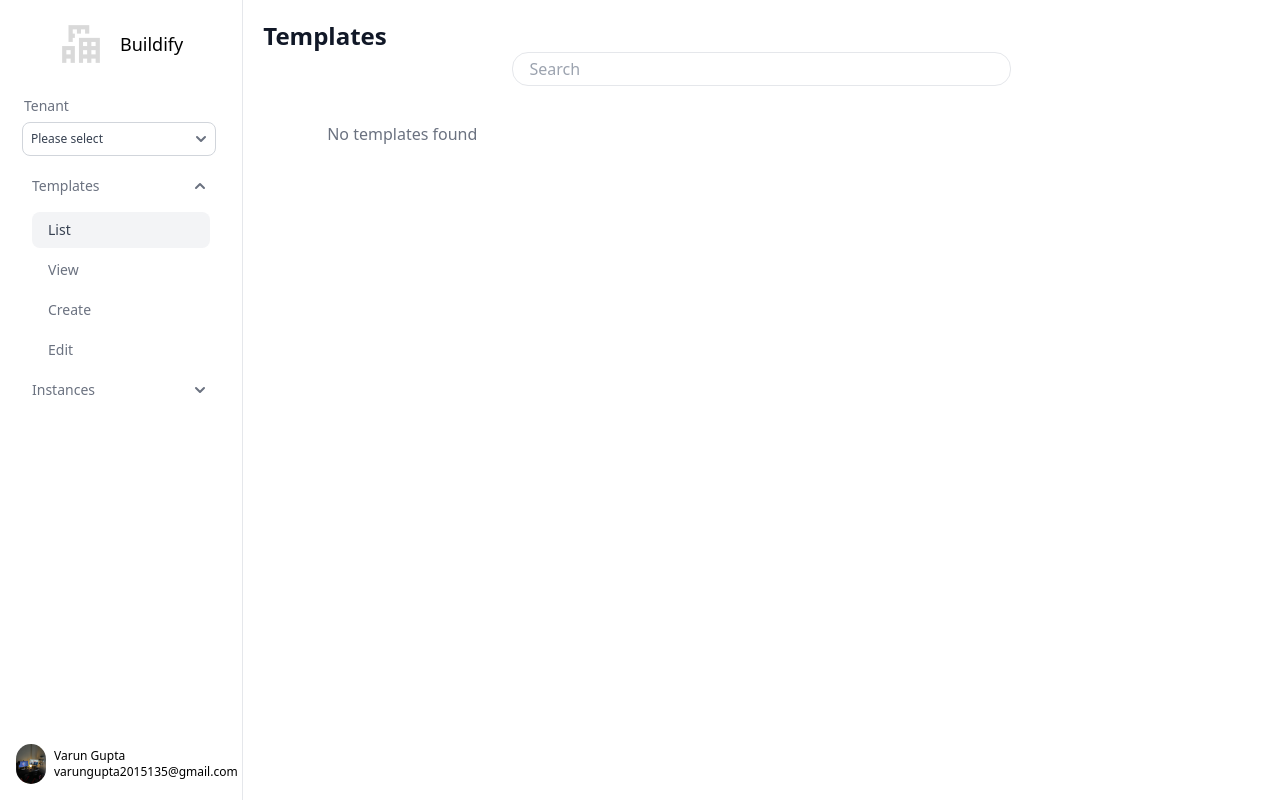
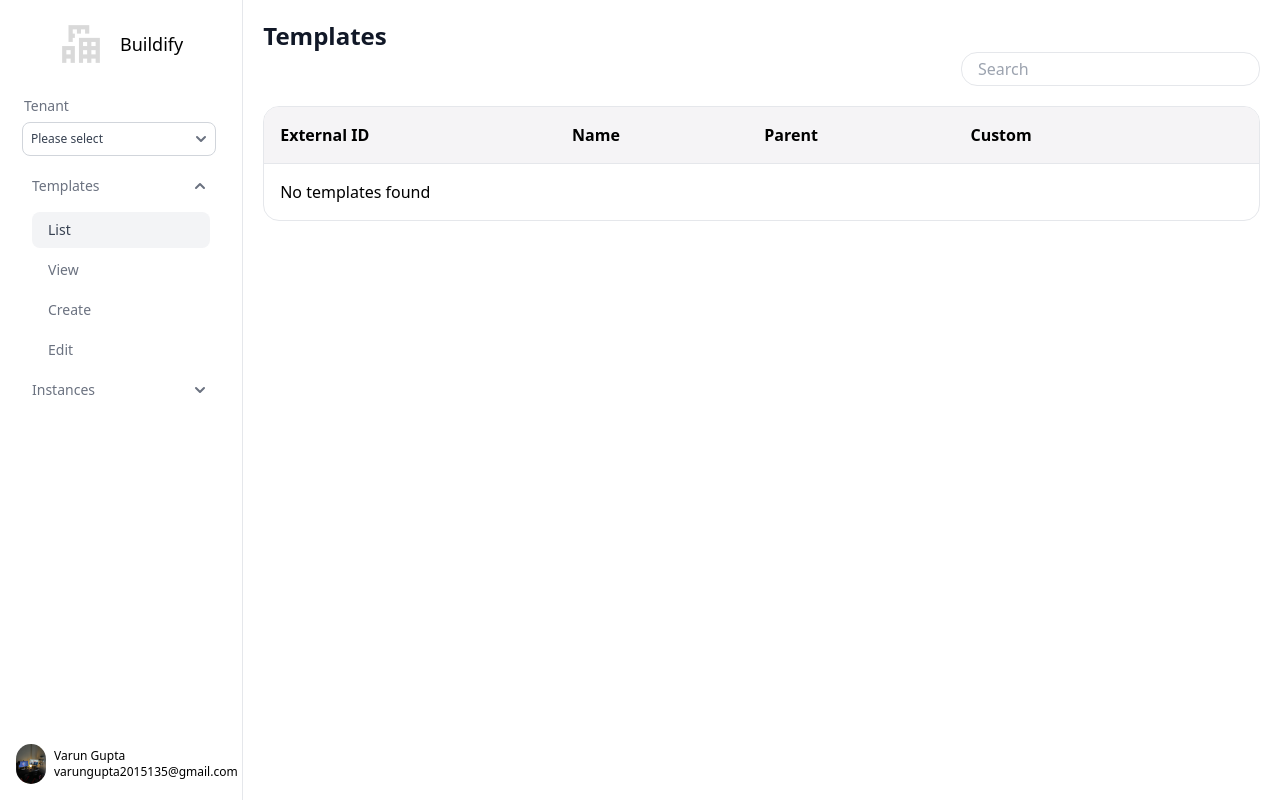
Before and after one commit to buildifyy/ui, a React (Vite) app: page /templates in a window 1280 px wide. Built offline with nearby package versions, Linux system fonts and the light colour scheme.

Commit message:
updated list view for templates

```diff
--- a/src/components/Template/TemplateList/TemplateList.tsx
+++ b/src/components/Template/TemplateList/TemplateList.tsx
@@ -1,8 +1,8 @@
-import { useEffect, useRef, useState } from "react";
-import { Header } from "../..";
-import { BasicInformation, CreateTemplateFormData } from "../../../models";
-import { FaAngleRight } from "react-icons/fa";
-import { Link } from "react-router-dom";
+import {useEffect, useRef, useState} from "react";
+import {Header} from "../..";
+import {BasicInformation, CreateTemplateFormData} from "../../../models";
+import {Link} from "react-router-dom";
+import {FaEye, FaBan, FaCheck} from "react-icons/fa6";
 
 export const TemplateList = () => {
     const [dataToRender, setDataToRender] = useState<BasicInformation[]>([]);
@@ -20,7 +20,7 @@ export const TemplateList = () => {
             : {};
         if (jsonData && jsonData.basicInformation) {
             const toAdd = [jsonData.basicInformation];
-      for (let i = 2; i <= 20; i++) {
+            for (let i = 2; i <= 40; i++) {
                 toAdd.push({
                     ...jsonData.basicInformation,
                     name: `Test Template ${i}`,
@@ -39,7 +39,8 @@ export const TemplateList = () => {
                 const filteredList = listCopy.filter(
                     (i) =>
                         i.externalId.toLowerCase().includes(searchText.toLowerCase()) ||
-            i.name.toLowerCase().includes(searchText.toLowerCase())
+                        i.name.toLowerCase().includes(searchText.toLowerCase()) ||
+                        i.parent.toLowerCase().includes(searchText.toLowerCase())
                 );
                 console.log("filteredResults: ", filteredList);
                 setDataToRender(filteredList);
@@ -56,40 +57,53 @@ export const TemplateList = () => {
 
     return (
         <div className="w-full">
-      <Header value="Templates" />
-      <div className="flex justify-center">
+            <Header value="Templates"/>
+            <div className="flex justify-between">
+                <div></div>
                 <input
                     type="text"
                     placeholder="Search"
-          className="pl-4 py-1 pr-1 border rounded-2xl w-[50%]"
+                    className="pl-4 py-1 pr-1 border rounded-2xl w-[30%]"
                     onChange={handleSearchTextChange}
                 />
             </div>
-      <ul className="list-none grid grid-cols-1 gap-5 mt-2 py-5 px-10 max-h-[35rem] overflow-y-auto">
-        {dataToRender.length === 0 ? (
-          <li className="flex items-center px-5 py-2">
-            <span className="text-gray-500 ml-1 text-md">
-              No templates found
-            </span>
-          </li>
-        ) : (
-          dataToRender?.map((data, i) => (
+            <div className="max-h-[calc(100%-10rem)] overflow-y-auto border rounded-2xl mt-5">
+                <table className="w-full border-collapse">
+                    <thead className="sticky top-0 bg-[#f5f4f6]">
+                    <tr className="border-b">
+                        <th className="p-4 text-left">External ID</th>
+                        <th className="p-4 text-left">Name</th>
+                        <th className="p-4 text-left">Parent</th>
+                        <th className="p-4 text-left">Custom</th>
+                        <th className="p-4 text-left w-20"></th>
+                    </tr>
+                    </thead>
+                    <tbody>
+                    {dataToRender.length === 0 ? <tr>
+                        <td colSpan={4} className="p-4">No templates found</td>
+                    </tr> : dataToRender.map((data, i) =>
+                        <tr key={i} className="border-b">
+                            <td className="p-4">
+                                {data.externalId}
+                            </td>
+                            <td className="p-4">{data.name}</td>
+                            <td className="p-4">{data.parent}</td>
+                            <td className="p-4">
+                                {data.isCustom ? <FaCheck/> : <FaBan/>}
+                            </td>
                             <Link key={i} to={`/templates/${data.externalId}`}>
-              <li className="flex justify-between items-center border rounded-2xl px-5 py-2 hover:bg-gray-100 hover:cursor-pointer">
-                <div>
-                  {data.name} -
-                  <span className="text-gray-500 ml-1 text-sm">
-                    {data.externalId}
-                  </span>
+                                <td className="p-4 w-fit hover:cursor-pointer">
+                                    <FaEye className="border rounded-3xl h-8 w-8 p-2 hover:scale-110"/>
+                                </td>
+                            </Link>
+                        </tr>
+                    )}
+                    </tbody>
+                </table>
             </div>
-                <div>
-                  <FaAngleRight className="text-sm" />
-                </div>
-              </li>
-            </Link>
-          ))
-        )}
-      </ul>
+            {searchText && dataToRender.length !== 0 && (<div className="text-right text-gray-500 text-md mt-2">
+                {dataToRender.length} filtered {dataToRender.length > 1 ? "results" : "result"}
+            </div>)}
         </div>
     );
 };
--- a/src/index.css
+++ b/src/index.css
@@ -15,7 +15,7 @@ body,
 
 /* Track */
 ::-webkit-scrollbar-track {
-  background: #f1f1f1;
+  background: transparent;
   border-radius: 5px;
 }
 
```
Lines whose indentation alone changed are shown as unchanged.
